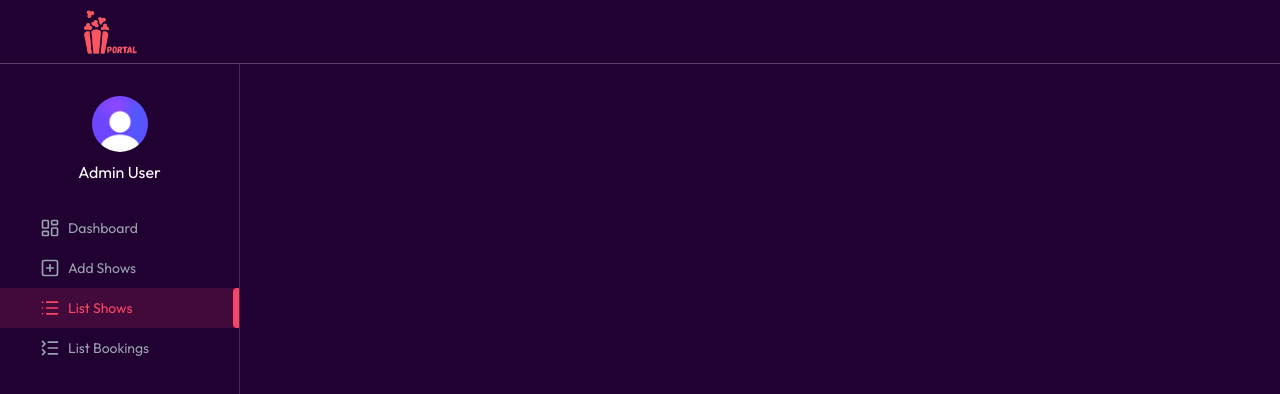
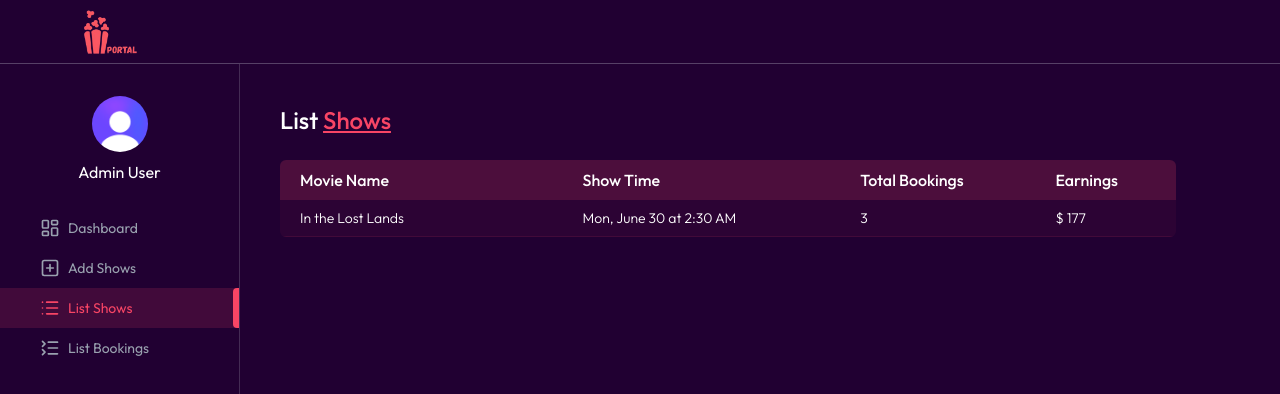
Before and after one commit to IvaBoneva/PopcornPortal, a React (Vite) app in the folder client/: page /admin/list-shows in a window 1280 px wide. Shown: the top 394 px of the page. Built offline with nearby package versions, Linux system fonts and the light colour scheme; a web font is replaced by a local one.

Commit message:
Created admin list shows page with a table

```diff
--- a/client/src/pages/admin/ListShows.jsx
+++ b/client/src/pages/admin/ListShows.jsx
@@ -1,7 +1,77 @@
 import React from "react";
+import { useState, useEffect } from "react";
+import Loading from "../../components/Loading.jsx";
+import Title from "../../components/admin/Title.jsx";
+import { dateFormat } from "../../lib/dateFormat.js";
+import { dummyShowsData } from "../../assets/assets.js";
 
 const ListShows = () => {
-  return <div></div>;
+  const currency = import.meta.env.VITE_CURRENCY;
+
+  const [shows, setShows] = useState([]);
+  const [loading, setLoading] = useState(true);
+
+  const getAllShows = async () => {
+    try {
+      setShows([
+        {
+          movie: dummyShowsData[0],
+          showDateTime: "2025-06-30T02:30:00.000Z",
+          showPrice: 59,
+          occupiedSeats: {
+            A1: "user_1",
+            B1: "user_2",
+            C1: "user_3",
+          },
+        },
+      ]);
+      setLoading(false);
+    } catch (error) {
+      console.error(error);
+    }
+  };
+  useEffect(() => {
+    getAllShows();
+  }, []);
+
+  return !loading ? (
+    <>
+      <Title text1="List" text2="Shows" />
+      <div className="max-w-4xl mt-6 overflow-x-auto">
+        <table className="w-full border-collapse rounded-md overflow-hidden text-nowrap">
+          <thead>
+            <tr className="bg-primary/20 text-left text-white">
+              <th className="p-2 font-medium pl-5">Movie Name</th>
+              <th className="p-2 font-medium">Show Time</th>
+              <th className="p-2 font-medium">Total Bookings</th>
+              <th className="p-2 font-medium">Earnings</th>
+            </tr>
+          </thead>
+
+          <tbody className="text-sm font-light">
+            {shows.map((show, index) => (
+              <tr
+                key={index}
+                className="border-b border-primary/10 bg-primary/5 even:bg-primary/10"
+              >
+                <td className="p-2 min-w-45 pl-5">{show.movie.title}</td>
+                <td className="p-2">{dateFormat(show.showDateTime)}</td>
+                <td className="p-2">
+                  {Object.keys(show.occupiedSeats).length}
+                </td>
+                <td className="p-2">
+                  {currency}{" "}
+                  {Object.keys(show.occupiedSeats).length * show.showPrice}
+                </td>
+              </tr>
+            ))}
+          </tbody>
+        </table>
+      </div>
+    </>
+  ) : (
+    <Loading />
+  );
 };
 
 export default ListShows;
```
